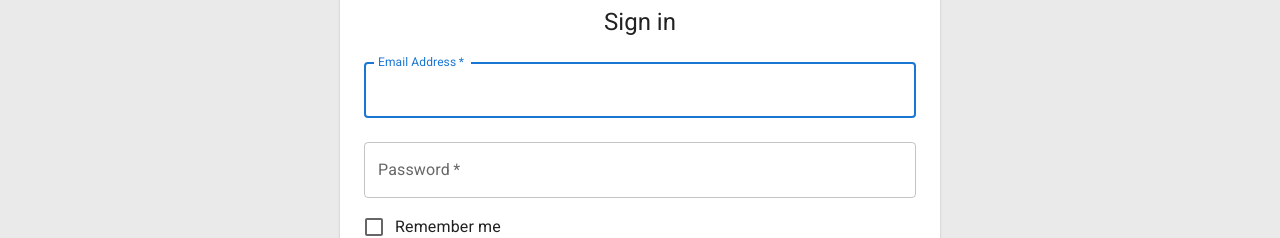
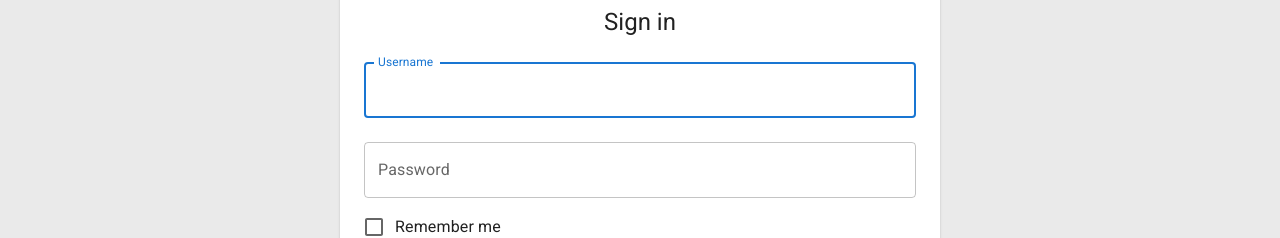
Before and after one commit to diyarfaraj/ecommerce-client, a React (Create React App) app: page /login in a window 1280 px wide. Shown: the part 178-416 px from the top of the page. Built offline with nearby package versions, Linux system fonts and the light colour scheme.

Commit message:
add controlled component

```diff
--- a/src/app/layout/App.tsx
+++ b/src/app/layout/App.tsx
@@ -23,8 +23,8 @@ import LoadingComponent from "./LoadingComponent";
 import CheckoutPage from "../../features/checkout/CheckoutPage";
 import { useAppDispatch } from "../store/configureStore";
 import { setBasket } from "../../features/basket/basketSlice";
+import Register from "../../features/account/Register";
 import Login from "../../features/account/Login";
-import Register from "../../features/account/Register";
 
 function App() {
   //const { setBasket } = useStoreContext();
--- a/src/features/account/Login.tsx
+++ b/src/features/account/Login.tsx
@@ -12,18 +12,27 @@ import Container from "@mui/material/Container";
 import { createTheme, ThemeProvider } from "@mui/material/styles";
 import { Paper } from "@mui/material";
 import { Link } from "react-router-dom";
+import { useState } from "react";
+import agent from "../../app/api/agent";
 
 const theme = createTheme();
 
 export default function Login() {
-  const handleSubmit = (event: React.FormEvent<HTMLFormElement>) => {
+  const [values, setValues] = useState({
+    username: "",
+    password: "",
+  });
+
+  const handleSubmit = (event: any) => {
     event.preventDefault();
-    const data = new FormData(event.currentTarget);
-    console.log({
-      email: data.get("email"),
-      password: data.get("password"),
-    });
+    agent.Account.login(values);
   };
+
+  function handleInputChange(event: any) {
+    const { name, value } = event.target;
+    console.log(name, value);
+    setValues({ ...values, [name]: value });
+  }
 
   return (
     <ThemeProvider theme={theme}>
@@ -46,23 +55,22 @@ export default function Login() {
         <Box component="form" onSubmit={handleSubmit} noValidate sx={{ mt: 1 }}>
           <TextField
             margin="normal"
-            required
             fullWidth
-            id="email"
-            label="Email Address"
-            name="email"
-            autoComplete="email"
+            label="Username"
+            name="username"
             autoFocus
+            onChange={handleInputChange}
+            value={values.username}
           />
           <TextField
             margin="normal"
-            required
             fullWidth
             name="password"
             label="Password"
             type="password"
-            id="password"
             autoComplete="current-password"
+            onChange={handleInputChange}
+            value={values.password}
           />
           <FormControlLabel
             control={<Checkbox value="remember" color="primary" />}
```
